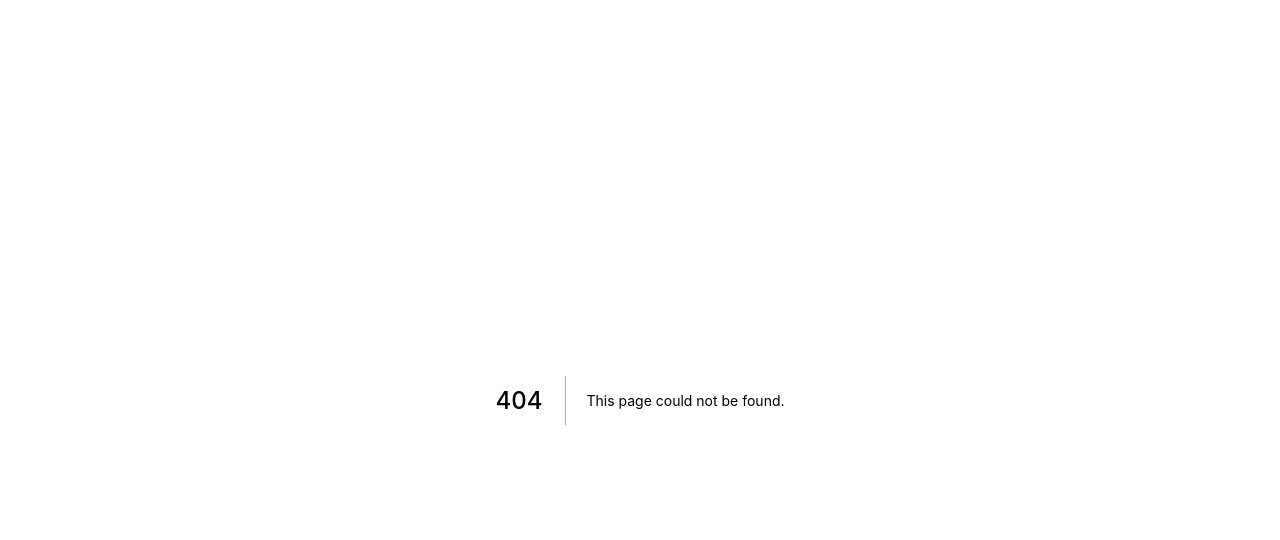
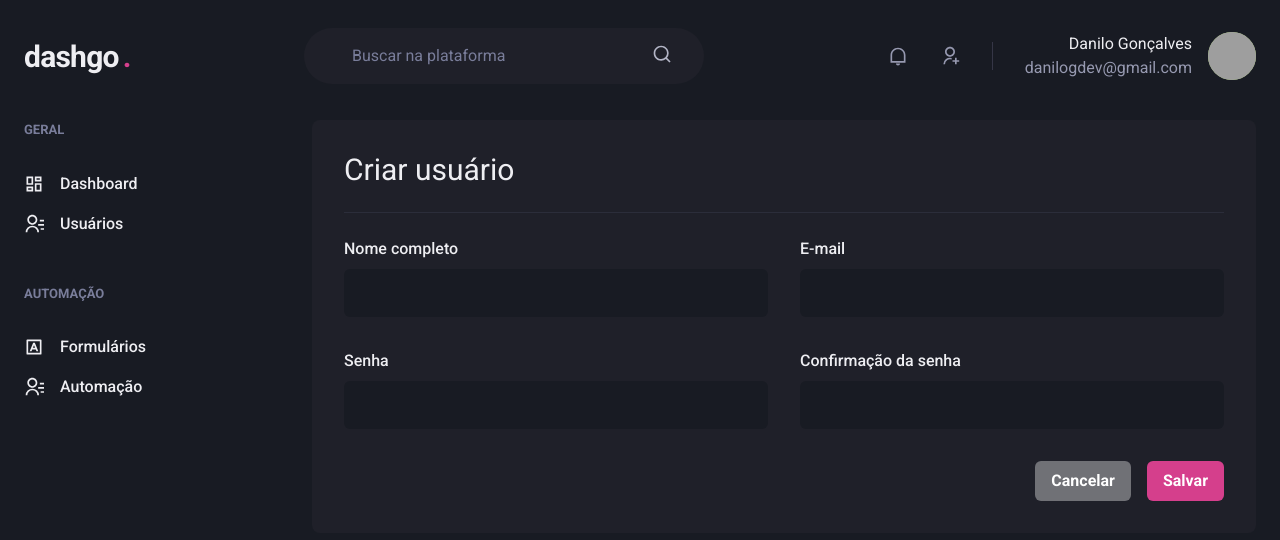
Before and after one commit to jovemdan/ignite-dashgo, a Next.js app: page /users/create in a window 1280 px wide. Before the commit this address had no page. Shown: the top 540 px of the page. Built offline with nearby package versions, Linux system fonts and the light colour scheme; grey boxes are pictures that could not be loaded.

Commit message:
feat: Create page CreateUser

```diff
--- /dev/null
+++ b/src/pages/users/create.tsx
@@ -0,0 +1,41 @@
+import { Box, Button, Divider, Flex, Heading, HStack, SimpleGrid, VStack } from '@chakra-ui/react'
+import { Input } from '../../components/Form/Input'
+import { Header } from '../../components/Header'
+import { SideBar } from '../../components/Sidebar'
+
+export default function CreateUser() {
+  return (
+    <Box>
+      <Header />
+      <Flex w="100%" my="6" maxWidth={1480} mx="auto" px="6">
+        <SideBar />
+
+        <Box flex="1" borderRadius={8} bg="gray.800" p="8" >
+          <Heading size="lg" fontWeight="normal">Criar usuário</Heading>
+          <Divider my="6" borderColor="gray.700" />
+
+          <VStack spacing="8">
+            <SimpleGrid minChildWidth="240px" spacing="8" w="100%">
+              <Input name="name" label="Nome completo" />
+              <Input name="email" type="email" label="E-mail" />
+            </SimpleGrid>
+
+            <SimpleGrid minChildWidth="240px" spacing="8" w="100%">
+              <Input name="password" type="password" label="Senha" />
+              <Input name="password_confirmation" type="password" label="Confirmação da senha" />
+            </SimpleGrid>
+          </VStack>
+
+          <Flex mt="8" justify="flex-end">
+            <HStack spacing="4">
+              <Button colorScheme="whiteAlpha">Cancelar</Button>
+              <Button colorScheme="pink">Salvar</Button>
+
+            </HStack>
+
+          </Flex>
+        </Box>
+      </Flex>
+    </Box>
+  )
+}
```
